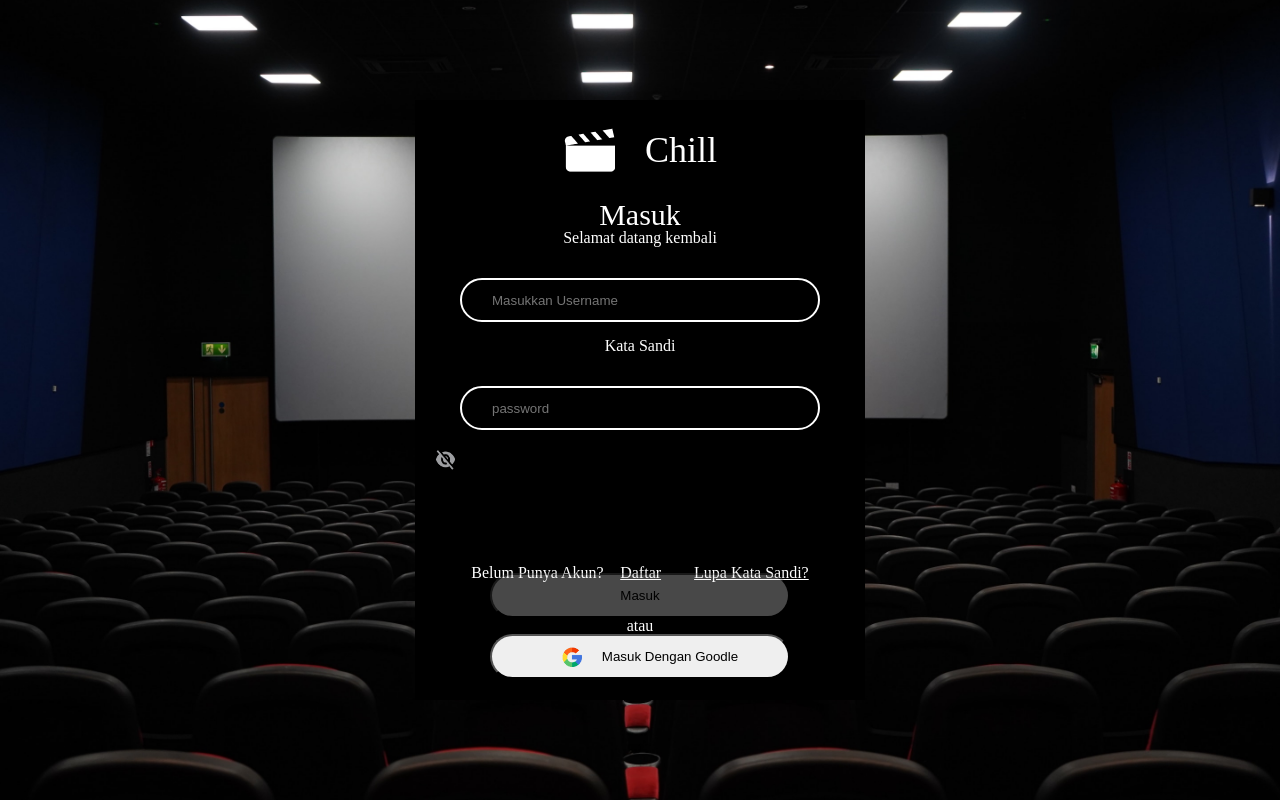
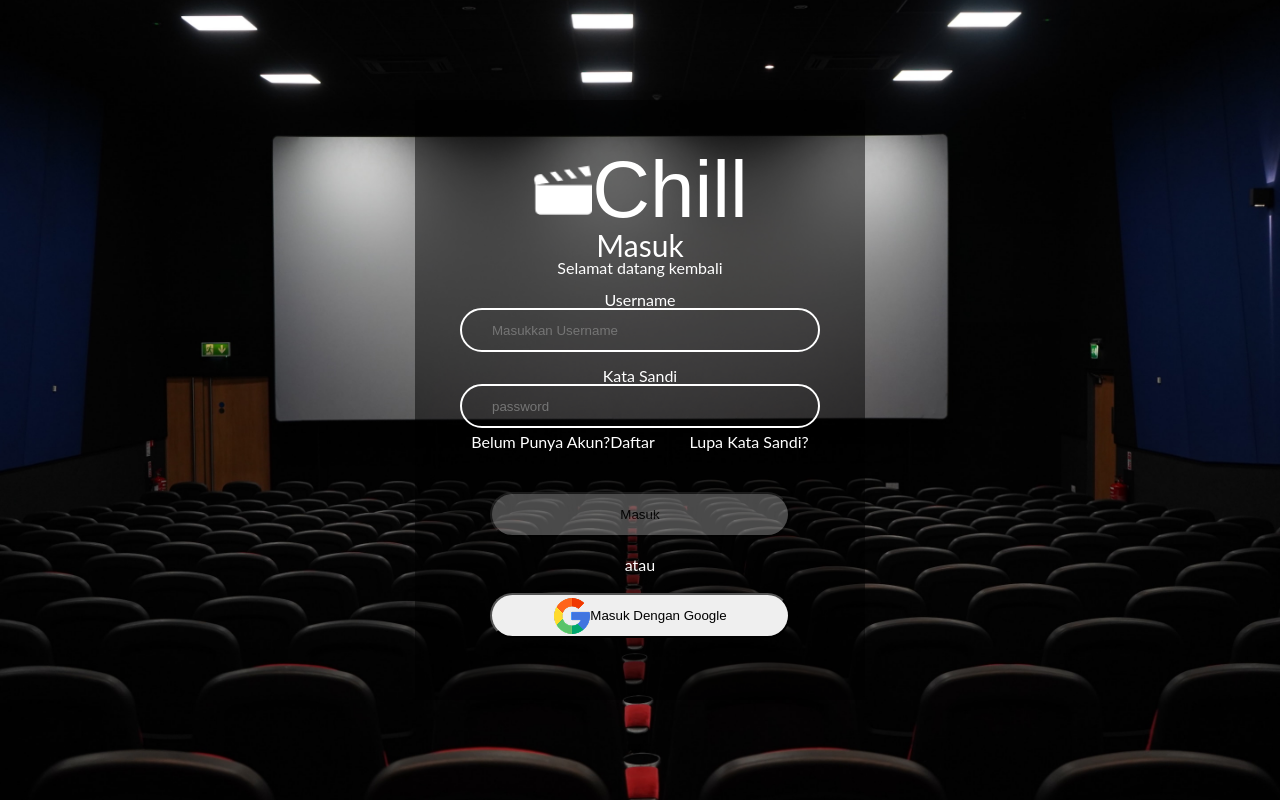
Before and after one commit to taufiqanwar/mission-three, a plain HTML site: page registerpage.html in a window 1280 px wide. Drawn offline with Linux system fonts and the light colour scheme.

Commit message:
menambahkan file

```diff
--- a/index.html
+++ b/index.html
@@ -7,10 +7,13 @@
     <title>Chill Movie</title>
     <link rel="stylesheet" href="style.css">
     <link rel="stylesheet" href="reset.css">
+    <link rel="preconnect" href="https://fonts.googleapis.com">
+<link rel="preconnect" href="https://fonts.gstatic.com" crossorigin>
+<link href="https://fonts.googleapis.com/css2?family=Lato:ital,wght@0,100;0,300;0,400;0,700;0,900;1,100;1,300;1,400;1,700;1,900&family=Londrina+Solid:wght@100;300;400;900&display=swap" rel="stylesheet">
 </head>
 
 <body>
-    <div class="container">
+    <form class="container">
         <div class="logo-chill">
             <img class="logo" src="IMAGE/Vector.png">
             <h1 class="chil">Chill</h1>
@@ -39,11 +42,6 @@
             <button type="submit" class="login-with"><img src="IMAGE/2991148 1.png" alt="">Masuk Dengan
                 Google</button>
         </div>
-
-
-
-    </div>
-
+    </form>
 </body>
-
 </html>
--- a/registerpage.html
+++ b/registerpage.html
@@ -4,7 +4,7 @@
 <head>
     <meta charset="UTF-8">
     <meta name="viewport" content="width=h1, initial-scale=1.0">
-    <title>Register</title>
+    <title>Chill Movie</title>
     <link rel="stylesheet" href="style.css">
     <link rel="stylesheet" href="reset.css">
 </head>
@@ -19,29 +19,27 @@
             <h3>Masuk</h3>
             <h5>Selamat datang kembali</h5>
         </div>
-
         <br>
-        <form action="">
-            <div class="login-colom">Username
-            </div>
+        <div class="login">
+            <p>Username</p>
             <input type="text" placeholder="Masukkan Username" required>
             <br>
-            <h3>Kata Sandi</h3>
+            <p>Kata Sandi</p>
+            <input type="password" placeholder="password" required>
+        </div>
+        <div class="belum-Punya-Akun">
+            <p>Belum Punya Akun?<a href="indax.html">Daftar</a></p>
             <br>
-            <div class="login-colom">Username
-            </div>
-            <input type="password" placeholder="password" required>
-            <img src="IMAGE/eyeicon.png" alt="">
-            <div class="belum-Punya-Akun">Belum Punya Akun?<a href="#">Daftar</a>
-                <br>
-                <a href="#">Lupa Kata Sandi?</a>
-            </div>
+            <a href="indax.html">Lupa Kata Sandi?</a>
+        </div>
 
-
+        <div class="button">
             <button type="submit" class="btn">Masuk</button>
             <p>atau</p>
-            <button type="submit" class="login-with"><img src="IMAGE/2991148 1.png" alt="">Masuk Dengan Goodle</button>
-        </form>
+            <button type="submit" class="login-with"><img src="IMAGE/2991148 1.png" alt="">Masuk Dengan
+                Google</button>
+        </div>
+
 
 
     </div>
--- a/style.css
+++ b/style.css
@@ -2,24 +2,26 @@
     padding: 0;
     margin: 0;
     box-sizing: border-box;
-
 }
 
 .logo-chill {
-    height: 0;
-    width: 529;
     display: flex;
     align-items: center;
     justify-content: center;
-    padding: 50px;
     margin: auto;
+    padding-top: 50px;
     color: white;
 }
 
+.logo{
+    width: 60px;
+    height: 50px;
+}
+
 .container .logo-chill .chil {
-    margin-left: 30px;
-    background-color: black;
-    font-size: 36px;
+    font-size: 5em;
+    font-family: "Londrina Solid", sans-serif;
+    font-style: normal;
 }
 
 body {
@@ -39,9 +41,11 @@ body {
     margin-top: 181px;
     margin-bottom: 181px;
     box-sizing: border-box;
-    background-color: black;
+    background-color: rgba(0, 0, 0, .5);
+    font-family: "Lato", sans-serif;
+    font-weight: 400;
+    font-style: normal;
 }
-
 
 .container h3 {
     display: flex;
@@ -89,7 +93,7 @@ h5 {
     justify-content: center;
 }
 
-.belum-Punya-Akun{
+.belum-Punya-Akun {
     width: 75%;
     height: 50px;
     margin: auto;
@@ -137,7 +141,7 @@ p {
     color: white;
 }
 
-form img{
+form img {
     width: 20px;
     height: 20px;
     margin: 20px 20px;
@@ -148,7 +152,7 @@ form img{
     padding: 50px;
 }
 
-.button p{
+.button p {
     margin: auto;
     padding: 20px 0px;
 }
@@ -156,3 +160,11 @@ form img{
 .btn {
     opacity: .3;
 }
+
+a {
+    text-decoration: none;
+}
+
+a:hover {
+    text-decoration: underline;
+}
```
